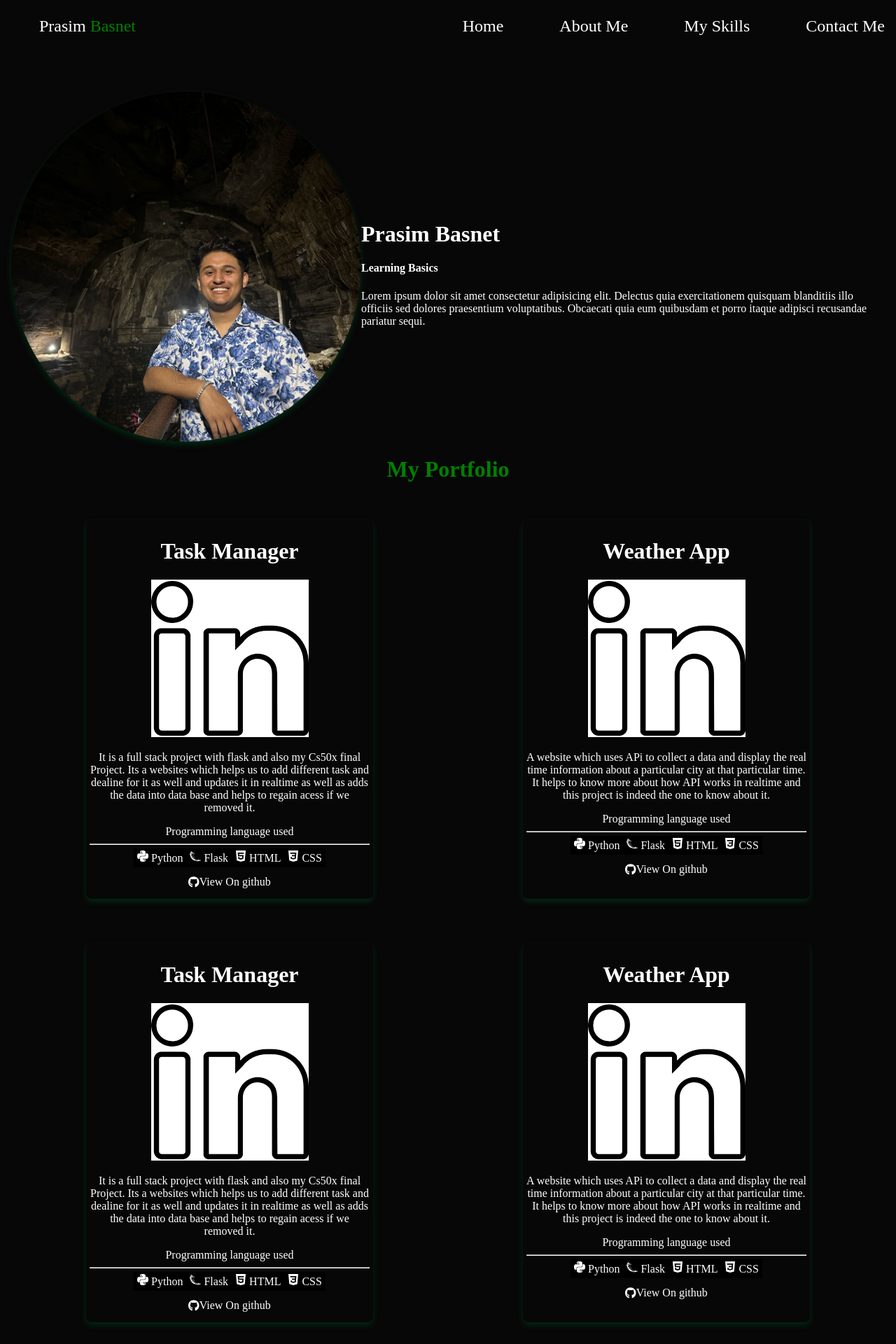
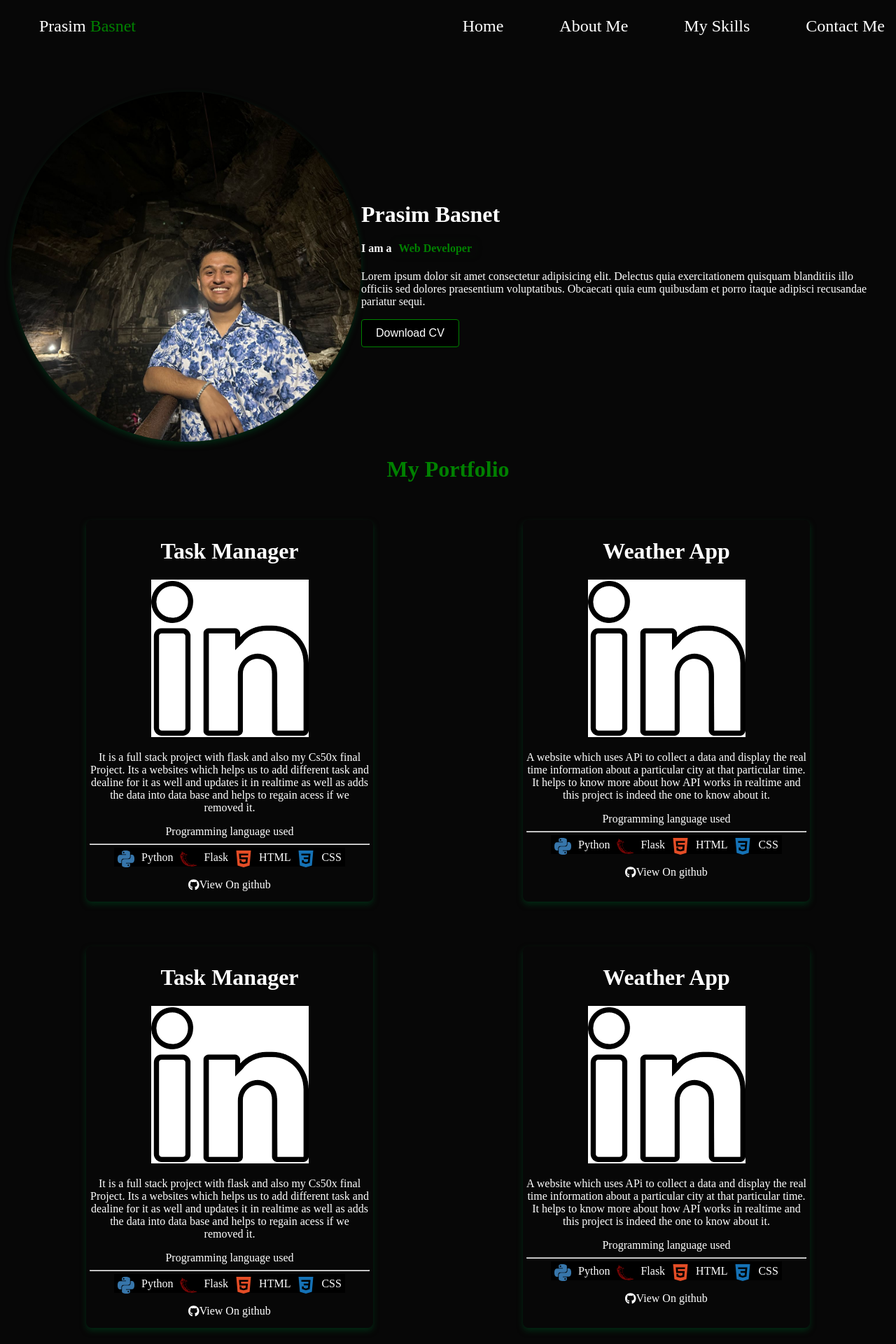
Before and after one commit to Prasiss/New-React, a React (Vite) app in the folder ReactProject/: page / in a window 1280 px wide. Shown: the top 1920 px of the page at 70% size. Built offline with nearby package versions, Linux system fonts and the light colour scheme.

Commit message:
added necesary changes to the icons and also button to download cv

```diff
--- a/ReactProject/src/Portfolio.jsx
+++ b/ReactProject/src/Portfolio.jsx
@@ -23,10 +23,10 @@ function Portfolio(){
                             and dealine for it as well and updates it in realtime as well as adds the data into data base and helps to regain acess if we removed it.
                         </p>
                         <p> Programming language used <hr></hr>
-                        <span className="lang"><SiPython /> Python</span>
-                        <span className="lang"><SiFlask /> Flask</span>
-                        <span className="lang"><SiHtml5 /> HTML</span>
-                        <span className="lang"><SiCss3 /> CSS</span>
+                        <span className="lang"><SiPython className="lang-icon python" /> Python</span>
+                        <span className="lang"><SiFlask className="lang-icon flask" /> Flask</span>
+                        <span className="lang"><SiHtml5 className="lang-icon html" /> HTML</span>
+                        <span className="lang"><SiCss3 className="lang-icon css" /> CSS</span>
                         </p>
                         <a href="https://github.com/"><FontAwesomeIcon icon={faGithub}></FontAwesomeIcon><span>View On github</span> </a>
                     </div>
@@ -37,10 +37,10 @@ function Portfolio(){
                             A website which uses APi to collect a data and display the real time information about a particular city at that particular time. It helps to know more about how API works in realtime and this project is indeed the one to know about it.
                         </p>
                         <p> Programming language used <hr></hr>
-                        <span className="lang"><SiPython /> Python</span>
-                        <span className="lang"><SiFlask /> Flask</span>
-                        <span className="lang"><SiHtml5 /> HTML</span>
-                        <span className="lang"><SiCss3 /> CSS</span>
+                        <span className="lang"><SiPython className="lang-icon python" /> Python</span>
+                        <span className="lang"><SiFlask className="lang-icon flask" /> Flask</span>
+                        <span className="lang"><SiHtml5 className="lang-icon html" /> HTML</span>
+                        <span className="lang"><SiCss3 className="lang-icon css" /> CSS</span>
                         </p>
                         <a href="https://github.com/"><FontAwesomeIcon icon={faGithub}></FontAwesomeIcon><span>View On github</span> </a>
                     </div>
@@ -55,10 +55,10 @@ function Portfolio(){
                             and dealine for it as well and updates it in realtime as well as adds the data into data base and helps to regain acess if we removed it.
                         </p>
                         <p> Programming language used <hr></hr>
-                        <span className="lang"><SiPython /> Python</span>
-                        <span className="lang"><SiFlask /> Flask</span>
-                        <span className="lang"><SiHtml5 /> HTML</span>
-                        <span className="lang"><SiCss3 /> CSS</span>
+                        <span className="lang"><SiPython className="lang-icon python" /> Python</span>
+                        <span className="lang"><SiFlask className="lang-icon flask" /> Flask</span>
+                        <span className="lang"><SiHtml5 className="lang-icon html" /> HTML</span>
+                        <span className="lang"><SiCss3 className="lang-icon css" /> CSS</span>
                         </p>
                         <a href="https://github.com/"><FontAwesomeIcon icon={faGithub}></FontAwesomeIcon><span>View On github</span> </a>
                     </div>
@@ -69,10 +69,10 @@ function Portfolio(){
                             A website which uses APi to collect a data and display the real time information about a particular city at that particular time. It helps to know more about how API works in realtime and this project is indeed the one to know about it.
                         </p>
                         <p> Programming language used <hr></hr>
-                        <span className="lang"><SiPython /> Python</span>
-                        <span className="lang"><SiFlask /> Flask</span>
-                        <span className="lang"><SiHtml5 /> HTML</span>
-                        <span className="lang"><SiCss3 /> CSS</span>
+                        <span className="lang"><SiPython className="lang-icon python" /> Python</span>
+                        <span className="lang"><SiFlask className="lang-icon flask" /> Flask</span>
+                        <span className="lang"><SiHtml5 className="lang-icon html" /> HTML</span>
+                        <span className="lang"><SiCss3 className="lang-icon css" /> CSS</span>
                         </p>
                         <a href="https://github.com/"><FontAwesomeIcon icon={faGithub}></FontAwesomeIcon><span>View On github</span> </a>
                     </div>
--- a/ReactProject/src/ProfilePic.jsx
+++ b/ReactProject/src/ProfilePic.jsx
@@ -7,8 +7,10 @@ function ProfilePic(){
             </div>
             <div className="descprition">
                 <h1>Prasim Basnet</h1>
-                <h4>Learning Basics</h4>
-                Lorem ipsum dolor sit amet consectetur adipisicing elit. Delectus quia exercitationem quisquam blanditiis illo officiis sed dolores praesentium voluptatibus. Obcaecati quia eum quibusdam et porro itaque adipisci recusandae pariatur sequi.
+                <h4>I am a <span className="highlight">Web Developer</span></h4>
+                <p>Lorem ipsum dolor sit amet consectetur adipisicing elit. Delectus quia exercitationem quisquam blanditiis illo officiis sed dolores praesentium voluptatibus. Obcaecati quia eum quibusdam et porro itaque adipisci recusandae pariatur sequi.
+                </p>
+                <button className="cv-button">Download CV</button>
 
             </div>
         </div>
--- a/ReactProject/src/index.css
+++ b/ReactProject/src/index.css
@@ -101,6 +101,41 @@ ul{
   color: rgb(3, 61, 2);
 
 }
+.cv-button{
+  background-color: black;
+  color: white;
+  border: 1px solid green;
+
+  padding: 10px 20px;
+  border-radius: 4px;
+  cursor: pointer;
+  font-size: 16px;
+}
+.cv-button:hover {
+  transform: scale(1.05);
+  box-shadow: 0 4px 12px rgba(1, 50, 7, 0.3);
+
+}
+.lang-icon {
+  font-size: 1.5rem;
+  margin-right: 6px;
+  vertical-align: middle;
+}
+
+.lang-icon.python { color: #3776AB; }
+.lang-icon.flask { color: #800606; }
+.lang-icon.html { color: #e44d26; }
+.lang-icon.css { color: #1572b6; }
+
+.highlight {
+  color:green;
+  font-weight: bold;
+  border-radius: 4px;
+  padding: 2px 6px;
+  box-shadow: 0 0 8px 2px rgba(1, 50, 7, 0.1);
+  transition: box-shadow 0.3s, background-color 0.3s;
+}
+
 
 .contact-container {
   display: flex;
```
